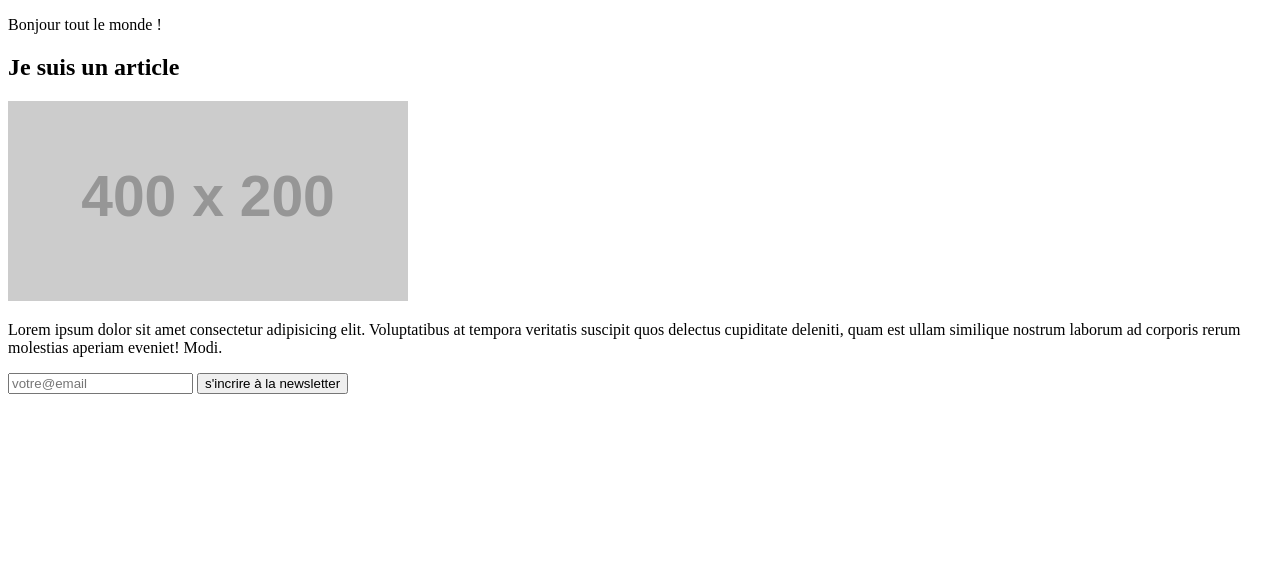
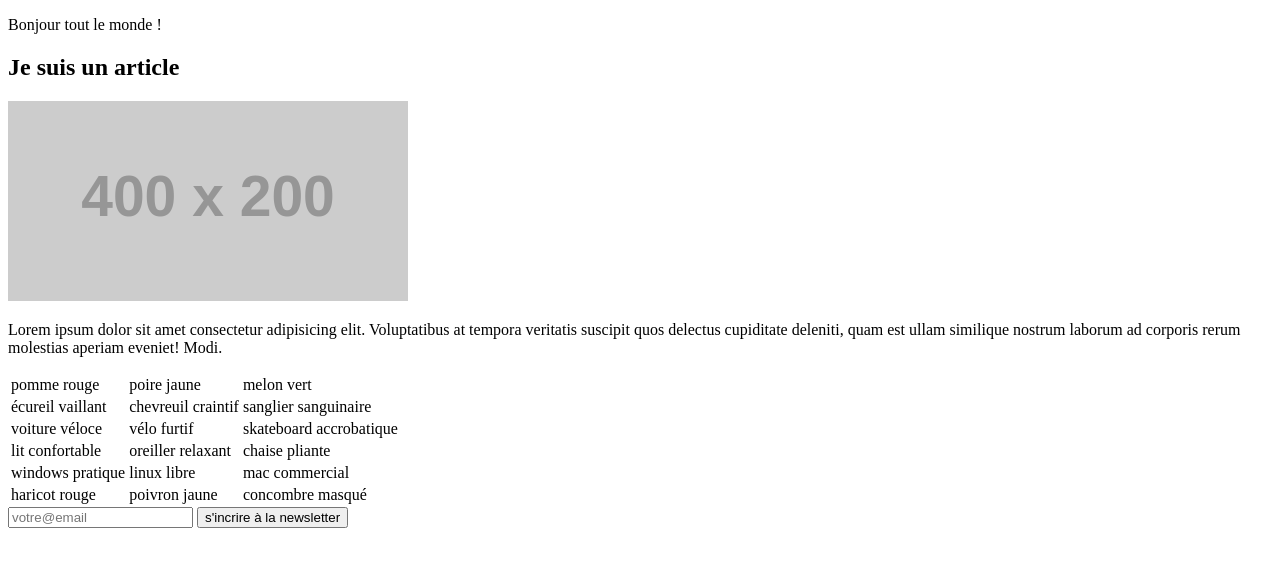
Before and after one commit to Gropacha/doranco-entrainement-github, a plain HTML site: page jour1/04-index.html in a window 1280 px wide. Drawn offline with Linux system fonts and the light colour scheme; placeholder pictures from the web are drawn by us.

Commit message:
ajout d'une table

```diff
--- a/jour1/04-index.html
+++ b/jour1/04-index.html
@@ -19,6 +19,7 @@
         git add --all
         action sélectionner des fichiers pour les versionner dans le repo
         --all => tous les fichiers
+        git add jour1/04-index.html // sélectionne seulement le fichier ou le dossier
 
         git commit -m "message personnalisé"
         action d'enregistrement des fichiers dans le repo
@@ -39,10 +40,50 @@
       </p>
     </article>
 
+    <table>
+      <tr>
+        <td>pomme rouge</td>
+        <td>poire jaune</td>
+        <td>melon vert</td>
+      </tr>
+      <tr>
+        <td>écureil vaillant</td>
+        <td>chevreuil craintif</td>
+        <td>sanglier sanguinaire</td>
+      </tr>
+      <tr>
+        <td>voiture véloce</td>
+        <td>vélo furtif</td>
+        <td>skateboard accrobatique</td>
+      </tr>
+      <tr>
+        <td>lit confortable</td>
+        <td>oreiller relaxant</td>
+        <td>chaise pliante</td>
+      </tr>
+      <tr>
+        <td>windows pratique</td>
+        <td>linux libre</td>
+        <td>mac commercial</td>
+      </tr>
+      <tr>
+        <td>haricot rouge</td>
+        <td>poivron jaune</td>
+        <td>concombre masqué</td>
+      </tr>
+    </table>
 
     <form action="">
-        <input type="email" placeholder="votre@email">
-        <input type="submit" value="s'incrire à la newsletter">
+      <input type="email" placeholder="votre@email" />
+      <input type="submit" value="s'incrire à la newsletter" />
     </form>
+    <!-- au minimum 3 commits
+        outil gitk : permet de visualiser les modifications successives
+        attention git est un outil de VERSIONNING incrémental (stocker que les modifications)
+        et non tout le fichier
+
+
+
+     -->
   </body>
 </html>
```
